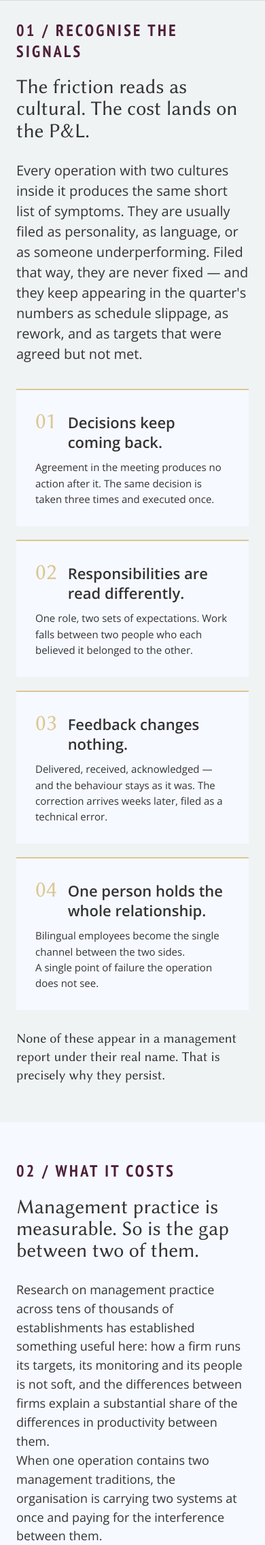
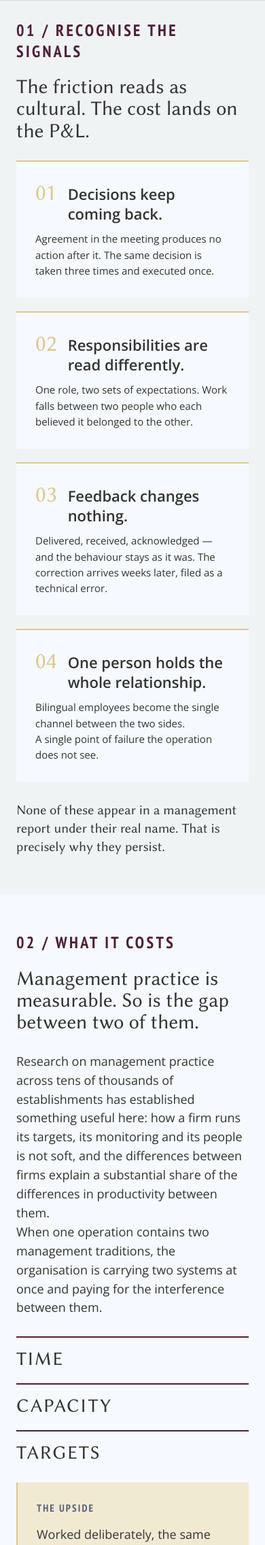
Before and after one commit to aplperegrina/live-and-learn-brazil, a PHP site: page /intercultural-due-diligence/ in a window 390 px wide. Shown: the part 1320-3593 px from the top of the page at 68% size. Run offline with PHP 8.4, Linux system fonts and the light colour scheme.

Commit message:
Due Diligence: remove parágrafos das secções 01 e 02 e a abertura do escopo; subtítulos em amora negrito
- Secção 01 sem o parágrafo de abertura; secção 02 só com TIME / CAPACITY / TARGETS
  em maiúsculas, sem o espaço que os parágrafos deixavam
- Frase da secção 04 numa única linha, sem colunas
- Escopo sem a frase "The two diagnostics stand on their own…"
- Subtítulos do escopo (03 / SCOPE AND PRICE, WORKING SESSIONS, FULL ADVISORY,
  HOW THE DIAGNOSTIC RUNS) em PT Sans Narrow negrito, amora, 26px

Co-Authored-By: Claude Fable 5.1 <noreply@anthropic.com>
Claude-Session: https://claude.ai/code/session_01JDz63bo1eBAP8Zui6Un6fL

```diff
--- a/css/due-diligence.css
+++ b/css/due-diligence.css
@@ -30,7 +30,7 @@
   color: var(--texto-secundario);
 }
 .dd-rotulo--secao { font-size: 30px; color: var(--amora); }     /* "01 / RECOGNISE THE SIGNALS" */
-.dd-rotulo--sub { font-size: 22px; color: var(--amora); }       /* "WORKING SESSIONS …", "FULL ADVISORY" */
+.dd h2.dd-rotulo--sub, .dd h3.dd-rotulo--sub, .dd-rotulo--sub { font-family: var(--fonte-menu); font-weight: 700; font-size: 26px; line-height: 1.3; color: var(--amora); }       /* "WORKING SESSIONS …", "FULL ADVISORY" */
 .dd-rotulo--claro { color: var(--gelo); }
 .dd-rotulo--ardosia { color: var(--texto-sobre-ardosia); }
 
@@ -40,6 +40,7 @@
 /* Introdução de seção em duas colunas */
 .dd-intro { column-count: 2; column-gap: 48px; padding-top: 8px; }
 .dd-intro p { font-size: 26px; line-height: 1.5; color: var(--grafite); }
+.dd-intro--linha { column-count: 1; }        /* frase única, sem colunas */
 
 /* Cabeçalho de seção: rótulo, título, introdução */
 .dd-cabeca { display: flex; flex-direction: column; gap: 24px; }
@@ -131,7 +132,7 @@
    2. 01 / Sinais: quatro quadros
    -------------------------------------------------------------------------- */
 .dd-sinais { gap: 28px; padding-top: 52px; }
-.dd-sinais-grade { display: grid; grid-template-columns: repeat(2, minmax(0, 1fr)); gap: 24px; margin-top: 16px; }
+.dd-sinais-grade { display: grid; grid-template-columns: repeat(2, minmax(0, 1fr)); gap: 24px; margin-top: 0; }
 .dd-sinal { display: flex; flex-direction: column; gap: 12px; padding: 36px; background: var(--azul-gelo); border-top: 2px solid var(--champagne); }
 .dd-sinal-topo { display: flex; gap: 16px; align-items: baseline; }
 .dd-numero { font-family: var(--fonte-titulo); font-size: 40px; line-height: 1; color: var(--champagne); }
@@ -144,10 +145,9 @@
    -------------------------------------------------------------------------- */
 .dd-custos { padding-bottom: 52px; }
 .dd-custos .dd-intro p { font-size: 22px; line-height: 1.55; }
-.dd-custos-grade { display: grid; grid-template-columns: repeat(3, minmax(0, 1fr)); gap: 48px; margin-top: 24px; }
-.dd-custo { display: flex; flex-direction: column; gap: 14px; padding-top: 20px; border-top: 2px solid var(--amora); }
-.dd-custo h3 { margin: 0; font-size: 34px; line-height: 1.1; }
-.dd-custo p { font-size: 19px; line-height: 1.55; }
+.dd-custos-grade { display: grid; grid-template-columns: repeat(3, minmax(0, 1fr)); gap: 48px; margin-top: 0; }
+.dd-custo { display: flex; flex-direction: column; gap: 0; padding-top: 16px; border-top: 2px solid var(--amora); }
+.dd-custo h3 { margin: 0; font-size: 34px; line-height: 1.1; text-transform: uppercase; letter-spacing: 0.06em; }
 .dd-upside { display: flex; flex-direction: column; gap: 16px; padding: 52px; background: var(--champagne-claro); border-left: 2px solid var(--champagne); margin-top: 8px; }
 .dd-upside-texto { column-count: 2; column-gap: 48px; }
 .dd-upside-texto p { font-size: 22px; line-height: 1.55; }
@@ -179,6 +179,7 @@
    -------------------------------------------------------------------------- */
 .dd-como { gap: 24px; }
 .dd-como .dd-intro p { font-size: 24px; }
+.dd-como .dd-intro--linha p { font-size: 17px; }   /* frase única: cabe numa linha a 1440 (18px já quebra) */
 .dd-carrossel { display: flex; flex-direction: column; gap: 20px; max-width: 1180px; margin: 24px auto 0; width: 100%; }
 .dd-carrossel-linha { display: grid; grid-template-columns: 44px minmax(0, 1fr) 44px; gap: 24px; align-items: center; }
 .dd-seta {
@@ -260,7 +261,6 @@
    -------------------------------------------------------------------------- */
 .dd-escopo { gap: 24px; }
 .dd-painel { position: relative; isolation: isolate; display: flex; flex-direction: column; gap: 28px; padding-top: 40px; }
-.dd-escopo-intro { font-size: 22px; line-height: 1.55; max-width: 880px; }
 .dd-sub { display: flex; flex-direction: column; gap: 10px; padding-top: 24px; }
 .dd-fio { height: 2px; background: var(--champagne); flex-shrink: 0; }
 .dd-ofertas { display: grid; grid-template-columns: minmax(0, 5fr) minmax(0, 7fr); gap: 24px; align-items: stretch; }
@@ -317,7 +317,7 @@
   .dd .menu { flex-wrap: wrap; justify-content: flex-end; gap: 8px 22px; }
   .dd-rotulo { font-size: 17px; }
   .dd-rotulo--secao { font-size: 28px; }
-  .dd-rotulo--sub { font-size: 20px; }
+  .dd-rotulo--sub { font-size: 24px; }
   .dd-titulo { font-size: 36px; }
   .dd-cabeca { gap: 20px; }
   .dd-intro { column-gap: 48px; }
@@ -339,7 +339,7 @@
   .dd-para span:nth-child(odd) { border-left: 0; }
 
   .dd-sinais { padding-top: 36px; }
-  .dd-sinais-grade { margin-top: 8px; }
+  .dd-sinais-grade { margin-top: 0; }
   .dd-sinal { padding: 28px; }
   .dd-numero { font-size: 34px; }
   .dd-sinal h3 { font-size: 24px; }
@@ -348,9 +348,8 @@
 
   .dd-custos { padding-bottom: 36px; }
   .dd-custos .dd-intro p { font-size: 19px; }
-  .dd-custos-grade { gap: 24px; margin-top: 8px; }
+  .dd-custos-grade { gap: 24px; margin-top: 0; }
   .dd-custo h3 { font-size: 28px; }
-  .dd-custo p { font-size: 19px; }
   .dd-upside { padding: 36px; margin-top: 0; }
   .dd-upside-texto p { font-size: 19px; }
 
@@ -365,6 +364,7 @@
   .dd-abordagem .dd-fecho-secao { font-size: 24px; }
 
   .dd-como .dd-intro p { font-size: 22px; }
+  .dd-como .dd-intro--linha p { font-size: 20px; }
   .dd-carrossel { margin-top: 8px; }
   .dd-carrossel-linha { gap: 12px; }
   .dd-tela { padding: 32px; height: 720px; }
@@ -385,7 +385,6 @@
   .dd-sumario li span { font-size: 18px; }
 
   .dd-painel { padding-top: 28px; }
-  .dd-escopo-intro { font-size: 19px; }
   .dd-sub { padding-top: 12px; }
   .dd-sessoes { margin-left: 0; }
   .dd-card { padding: 36px; }
@@ -421,7 +420,7 @@
 @media (max-width: 760px) {
   .dd-rotulo { font-size: 15px; }
   .dd-rotulo--secao { font-size: 24px; }
-  .dd-rotulo--sub { font-size: 18px; }
+  .dd-rotulo--sub { font-size: 21px; }
   .dd-titulo { font-size: 30px; }
   .dd-intro { column-count: 1; }
   .dd-intro p { font-size: 20px; }
@@ -449,7 +448,6 @@
   .dd-custos { padding-bottom: 28px; }
   .dd-custos .dd-intro p { font-size: 18px; }
   .dd-custos-grade { grid-template-columns: minmax(0, 1fr); gap: 20px; }
-  .dd-custo p { font-size: 18px; }
   .dd-upside { padding: 28px; }
   .dd-upside-texto { column-count: 1; }
   .dd-upside-texto p { font-size: 18px; }
@@ -469,6 +467,7 @@
   .dd-abordagem .dd-fecho-secao { font-size: 20px; }
 
   .dd-como .dd-intro p { font-size: 18px; }
+  .dd-como .dd-intro--linha p { font-size: 18px; }
   .dd-carrossel { gap: 16px; }
   .dd-carrossel-linha { display: block; }
   .dd-carrossel-linha > .dd-seta { display: none; }
@@ -485,7 +484,6 @@
   .dd-relatorio p { font-size: 15px; }
   .dd-sumario li span { font-size: 17px; }
 
-  .dd-escopo-intro { font-size: 18px; }
   .dd-ofertas, .dd-sessoes { grid-template-columns: minmax(0, 1fr); gap: 20px; }
   .dd-card, .dd-card--sessao { padding: 28px; }
   .dd-card-corpo p { font-size: 16px; }
--- a/intercultural-due-diligence/index.html
+++ b/intercultural-due-diligence/index.html
@@ -8,7 +8,7 @@
   <link rel="canonical" href="https://liveandlearnbrazil.com/intercultural-due-diligence/">
   <link rel="icon" type="image/svg+xml" href="../img/live-and-learn-brazil-favicon.svg">
   <link rel="stylesheet" href="../css/styles.css?v=20260921a">
-  <link rel="stylesheet" href="../css/due-diligence.css?v=20260921a">
+  <link rel="stylesheet" href="../css/due-diligence.css?v=20260921b">
 </head>
 <body>
 <div class="page dd">
@@ -56,7 +56,6 @@
     <div class="dd-cabeca">
       <p class="dd-rotulo dd-rotulo--secao">01 / RECOGNISE THE SIGNALS</p>
       <h2 class="dd-titulo" id="dd-t01">The friction reads as cultural. The cost lands on the P&amp;L.</h2>
-      <div class="dd-intro"><p>Every operation with two cultures inside it produces the same short list of symptoms. They are usually filed as personality, as language, or as someone underperforming. Filed that way, they are never fixed — and they keep appearing in the quarter's numbers as schedule slippage, as rework, and as targets that were agreed but not met.</p></div>
     </div>
     <div class="dd-sinais-grade">
       <article class="dd-sinal"><div class="dd-sinal-topo"><span class="dd-numero" aria-hidden="true">01</span><h3>Decisions keep coming back.</h3></div><p>Agreement in the meeting produces no action after it. The same decision is taken three times and executed once.</p></article><article class="dd-sinal"><div class="dd-sinal-topo"><span class="dd-numero" aria-hidden="true">02</span><h3>Responsibilities are read differently.</h3></div><p>One role, two sets of expectations. Work falls between two people who each believed it belonged to the other.</p></article><article class="dd-sinal"><div class="dd-sinal-topo"><span class="dd-numero" aria-hidden="true">03</span><h3>Feedback changes nothing.</h3></div><p>Delivered, received, acknowledged — and the behaviour stays as it was. The correction arrives weeks later, filed as a technical error.</p></article><article class="dd-sinal"><div class="dd-sinal-topo"><span class="dd-numero" aria-hidden="true">04</span><h3>One person holds the whole relationship.</h3></div><p>Bilingual employees become the single channel between the two sides. <br>A single point of failure the operation does not see.</p></article>
@@ -72,7 +71,7 @@
       <div class="dd-intro"><p>Research on management practice across tens of thousands of establishments has established something useful here: how a firm runs its targets, its monitoring and its people is not soft, and the differences between firms explain a substantial share of the differences in productivity between them. <br>When one operation contains two management traditions, the organisation is carrying two systems at once and paying for the interference between them.</p></div>
     </div>
     <div class="dd-custos-grade">
-      <div class="dd-custo"><h3>Time</h3><p>Decisions that reopen, instructions that need a second pass, and approvals that stall at the boundary between the two sides. This is schedule, and schedule is contract exposure.</p></div><div class="dd-custo"><h3>Capacity</h3><p>Teams that are not being used at the level they were hired for. Technical staff doing translation. Managers spending their week reconciling two versions of the same brief.</p></div><div class="dd-custo"><h3>Targets</h3><p>Goals agreed in a language of commitment that means something different to each party. What head office heard as a deadline was heard locally as an intention.</p></div>
+      <div class="dd-custo"><h3>TIME</h3></div><div class="dd-custo"><h3>CAPACITY</h3></div><div class="dd-custo"><h3>TARGETS</h3></div>
     </div>
     <div class="dd-upside">
       <p class="dd-rotulo">THE UPSIDE</p>
@@ -103,7 +102,7 @@
     <div class="dd-cabeca">
       <p class="dd-rotulo dd-rotulo--secao">04 / THE DIGITAL DIAGNOSTIC</p>
       <h2 class="dd-titulo" id="dd-t04">How it Works. See some examples</h2>
-      <div class="dd-intro"><p>The diagnostic is a paid product and stands alone. Here is the instrument itself, and a page of the report it produces. Use the arrows to move between the two.</p></div>
+      <div class="dd-intro dd-intro--linha"><p>The diagnostic is a paid product and stands alone. Here is the instrument itself, and a page of the report it produces. Use the arrows to move between the two.</p></div>
     </div>
     <div class="dd-carrossel">
       <div class="dd-setas-topo"><a class="dd-seta" href="#screen-1" aria-label="Previous screen"><svg aria-hidden="true" width="18" height="18" viewBox="0 0 24 24" fill="none" stroke="currentColor" stroke-width="2" stroke-linecap="square"><path d="M15 5l-7 7 7 7"/></svg></a><a class="dd-seta" href="#screen-2" aria-label="Next screen"><svg aria-hidden="true" width="18" height="18" viewBox="0 0 24 24" fill="none" stroke="currentColor" stroke-width="2" stroke-linecap="square"><path d="M9 5l7 7-7 7"/></svg></a></div>
@@ -154,7 +153,6 @@
     <div class="dd-painel">
       <svg class="dd-curva dd-curva--fundo" aria-hidden="true" viewBox="0 0 1000 1000" preserveAspectRatio="none"><defs><linearGradient id="dd-grad-3" gradientUnits="userSpaceOnUse" x1="0" y1="0" x2="1000" y2="0"><stop offset="0" stop-color="#F1EAD3"/><stop offset="1" stop-color="#DCC792"/></linearGradient></defs><path class="so-largo" d="M0 118 C 220 30, 520 160, 760 70 S 940 40, 1000 90" fill="none" stroke="url(#dd-grad-3)" stroke-width="2" vector-effect="non-scaling-stroke" opacity="0.85"/><path class="so-celular" d="M0 60 C 300 20, 600 90, 1000 40" fill="none" stroke="url(#dd-grad-3)" stroke-width="2" vector-effect="non-scaling-stroke" opacity="0.85"/></svg>
       <h2 id="dd-t-escopo" class="dd-rotulo dd-rotulo--sub">03 / SCOPE AND PRICE</h2>
-      <p class="dd-escopo-intro">The two diagnostics stand on their own. The two working sessions may be bought separately, after the diagnostic. The full advisory is scoped with you.</p>
 
       <div class="dd-ofertas">
         <article class="dd-card dd-card--contorno">
```
